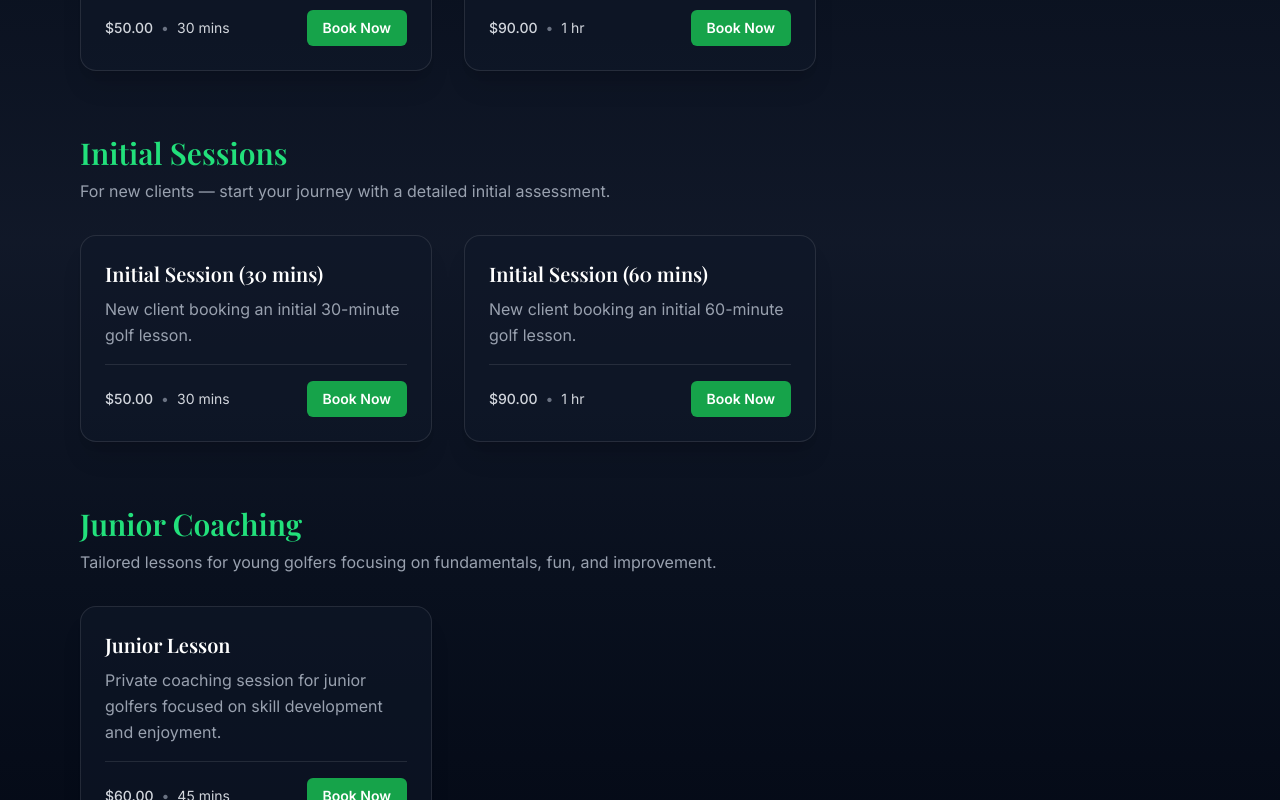
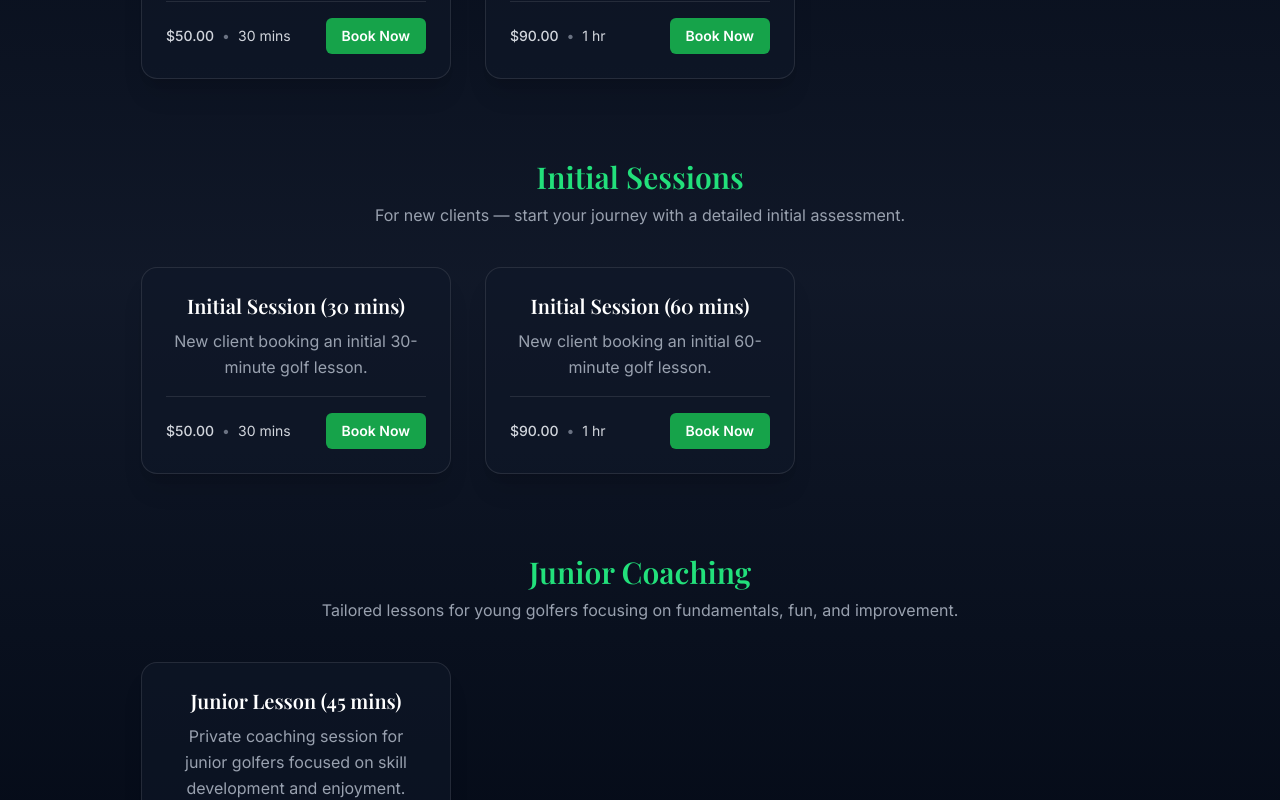
Before and after one commit to mitty009/luke-porrit-golf-website, a React (Vite) app: page / in a window 1280 px wide. Shown: the part 2000-2800 px from the top of the page. Built offline with nearby package versions, Linux system fonts and the light colour scheme; no server answers.

Commit message:
Luke draft

```diff
--- a/src/components/Coaching.tsx
+++ b/src/components/Coaching.tsx
@@ -1,4 +1,3 @@
-// src/components/Coaching.tsx
 import { motion } from "framer-motion";
 import { useBookingModal } from "../context/BookingModalContext";
 
@@ -15,14 +14,14 @@ export default function Coaching() {
           desc: "Returning client booking a 30-minute golf lesson.",
           price: "$50.00",
           duration: "30 mins",
-          url: "https://luke-porritt.square.site/product/golf-lesson-returning-session-30-mins/123",
+          url: "https://book.squareup.com/appointments/wa99y87slsquot/location/L7MDG562W78VE/services/VW577TFJ4BFLKT2C7L2NKSEG?savt=73f2c89a-27be-4417-be3d-847094329ff8",
         },
         {
           title: "Returning Session (60 mins)",
           desc: "Returning client booking a 60-minute golf lesson.",
           price: "$90.00",
           duration: "1 hr",
-          url: "https://luke-porritt.square.site/product/golf-lesson-returning-session-60-mins/123",
+          url: "https://book.squareup.com/appointments/wa99y87slsquot/location/L7MDG562W78VE/services/C2ULBKSZUUTBBX4K6ACKDKRT?savt=73f2c89a-27be-4417-be3d-847094329ff8",
         },
       ],
     },
@@ -35,14 +34,14 @@ export default function Coaching() {
           desc: "New client booking an initial 30-minute golf lesson.",
           price: "$50.00",
           duration: "30 mins",
-          url: "https://luke-porritt.square.site/product/golf-lesson-initial-session-30-mins/123",
+          url: "https://book.squareup.com/appointments/wa99y87slsquot/location/L7MDG562W78VE/services/Y2CHM76YN75AMJ36ZQXE7A5S?savt=73f2c89a-27be-4417-be3d-847094329ff8",
         },
         {
           title: "Initial Session (60 mins)",
           desc: "New client booking an initial 60-minute golf lesson.",
           price: "$90.00",
           duration: "1 hr",
-          url: "https://luke-porritt.square.site/product/golf-lesson-initial-session-60-mins/123",
+          url: "https://book.squareup.com/appointments/wa99y87slsquot/location/L7MDG562W78VE/services/NJTOV7XKAM34KUTACX7VI3QK?savt=73f2c89a-27be-4417-be3d-847094329ff8",
         },
       ],
     },
@@ -51,11 +50,11 @@ export default function Coaching() {
       desc: "Tailored lessons for young golfers focusing on fundamentals, fun, and improvement.",
       lessons: [
         {
-          title: "Junior Lesson",
+          title: "Junior Lesson (45 mins)",
           desc: "Private coaching session for junior golfers focused on skill development and enjoyment.",
           price: "$60.00",
           duration: "45 mins",
-          url: "https://luke-porritt.square.site/product/junior-lesson/123",
+          url: "https://book.squareup.com/appointments/wa99y87slsquot/location/L7MDG562W78VE/services/37OLVYN7H62B35VE24F6SKWD?savt=73f2c89a-27be-4417-be3d-847094329ff8",
         },
       ],
     },
@@ -66,6 +65,7 @@ export default function Coaching() {
       id="coaching"
       className="relative bg-gradient-to-b from-gray-950 via-gray-900 to-gray-950 text-gray-100 py-24 px-6 md:px-10 lg:px-20"
     >
+      {/* Header */}
       <div className="max-w-6xl mx-auto text-center mb-16">
         <motion.h2
           className="text-4xl md:text-5xl font-bold mb-4 text-white"
@@ -94,7 +94,7 @@ export default function Coaching() {
           whileInView={{ opacity: 1, y: 0 }}
           viewport={{ once: true }}
           transition={{ duration: 0.8, delay: i * 0.1 }}
-          className="max-w-6xl mx-auto mb-16"
+          className="max-w-6xl mx-auto mb-20 text-center"
         >
           <h3
             className="text-2xl md:text-3xl font-semibold text-brand-400 mb-2"
@@ -102,9 +102,20 @@ export default function Coaching() {
           >
             {group.heading}
           </h3>
-          <p className="text-gray-400 mb-8">{group.desc}</p>
+          <p className="text-gray-400 mb-10 max-w-2xl mx-auto">{group.desc}</p>
 
-          <div className="grid sm:grid-cols-2 lg:grid-cols-3 gap-8">
+          <div
+            className="
+              grid
+              sm:grid-cols-2
+              lg:grid-cols-3
+              gap-8
+              justify-center
+              items-start
+              mx-auto
+              max-w-[1000px]
+            "
+          >
             {group.lessons.map((lesson, j) => (
               <motion.div
                 key={lesson.title}
@@ -112,7 +123,21 @@ export default function Coaching() {
                 whileInView={{ opacity: 1, y: 0 }}
                 viewport={{ once: true }}
                 transition={{ delay: j * 0.1 }}
-                className="bg-gray-900/60 border border-white/10 rounded-2xl p-6 flex flex-col justify-between shadow-xl hover:shadow-2xl hover:border-brand-400/40 transition-all"
+                className="
+                  bg-gray-900/60
+                  border border-white/10
+                  rounded-2xl
+                  p-6
+                  flex flex-col
+                  justify-between
+                  shadow-xl
+                  hover:shadow-2xl
+                  hover:border-brand-400/40
+                  transition-all
+                  mx-auto
+                  w-full
+                  max-w-[310px]
+                "
               >
                 <div>
                   <h4
--- a/src/components/Nav.tsx
+++ b/src/components/Nav.tsx
@@ -5,7 +5,7 @@ import { useBookingModal } from "../context/BookingModalContext";
 
 type Item = { href: string; label: string };
 const ITEMS: Item[] = [
-  { href: "#about", label: "About" },
+  { href: "#about", label: "About Me" },
   { href: "#coaching", label: "Coaching" },
   { href: "#record", label: "Track Progress" },
 ];
```
